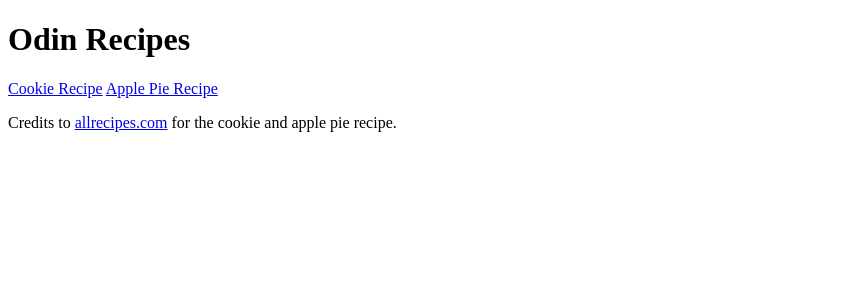
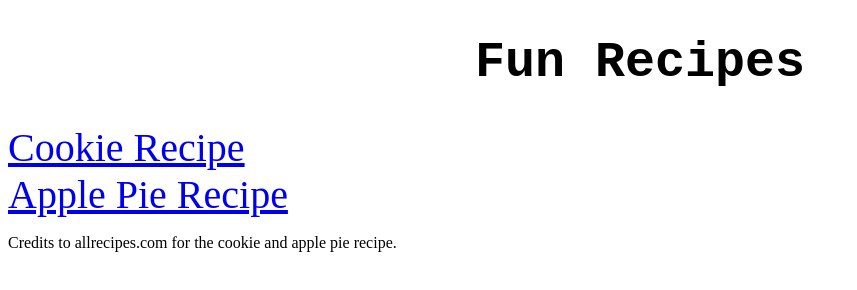
Before and after one commit to jonas89001/odin-recipes, a plain HTML site: page index.html in a window 1280 px wide. Shown: the whole page, without its empty margins (0-857 px from the left). Drawn offline with Linux system fonts and the light colour scheme.

Commit message:
Added basic css styling

```diff
--- a/index.html
+++ b/index.html
@@ -5,11 +5,12 @@
     <meta http-equiv="X-UA-Compatible" content="IE=edge">
     <meta name="viewport" content="width=device-width, initial-scale=1.0">
     <title>Document</title>
+    <link rel="stylesheet" href="style.css">
 </head>
 <body>
-    <h1>Odin Recipes</h1>
-    <a href="recipes/cookie.html">Cookie Recipe</a>
-    <a href="recipes/applepie.html">Apple Pie Recipe</a>
-    <p>Credits to <a href="allrecipes.com">allrecipes.com</a> for the cookie and apple pie recipe.</p>
+    <h1 id="title">Fun Recipes</h1>
+    <a class="link" href="recipes/cookie.html">Cookie Recipe</a> <br>
+    <a class="link" href="recipes/applepie.html">Apple Pie Recipe</a>
+    <p>Credits to allrecipes.com for the cookie and apple pie recipe.</p>
 </body>
 </html>
--- /dev/null
+++ b/style.css
@@ -0,0 +1,10 @@
+#title {
+    text-align:center;
+    font-family:'Courier New', Courier, Arial;
+    font-weight:bold;
+    font-size: 50px;
+}
+
+.link {
+    font-size: 40px;
+}
```
